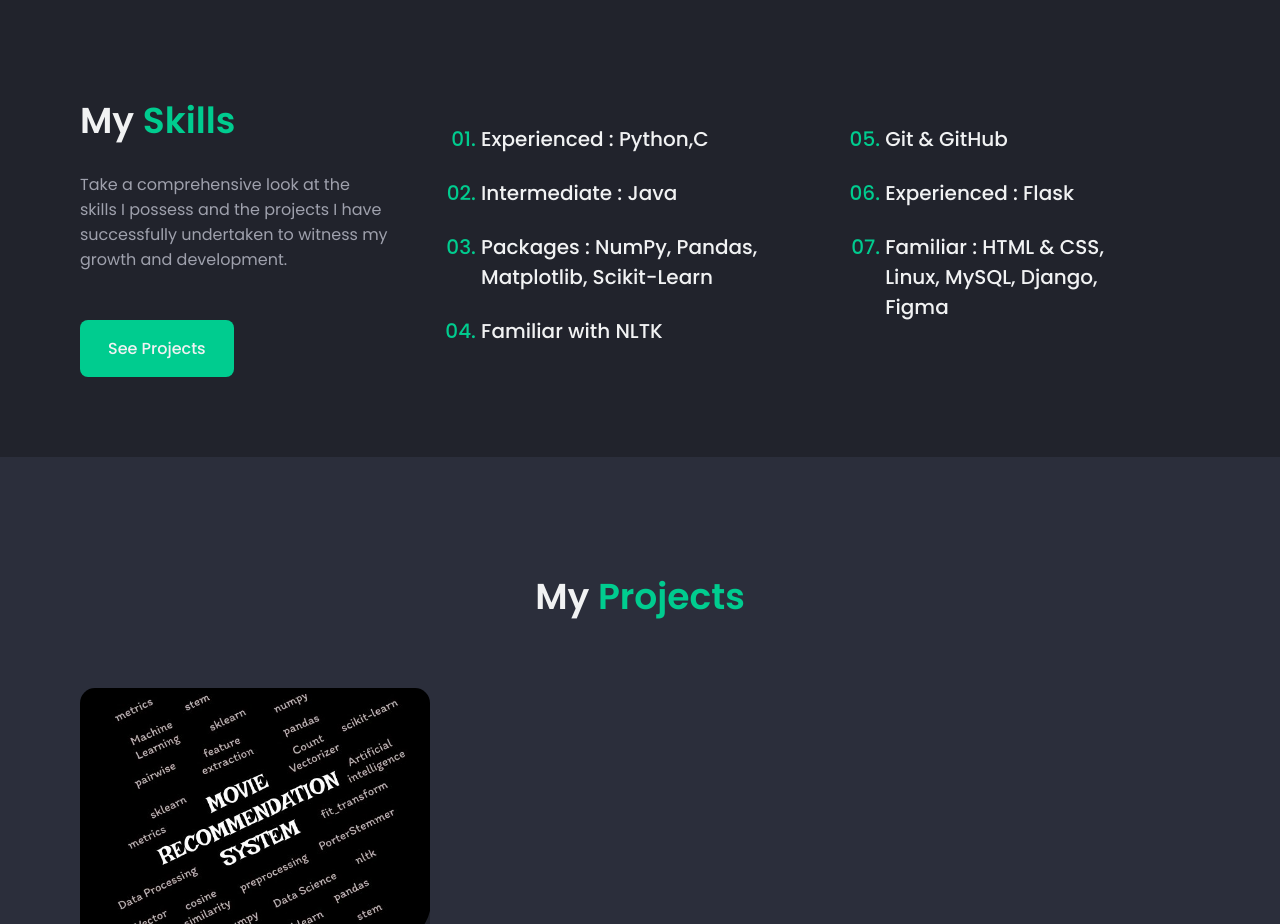
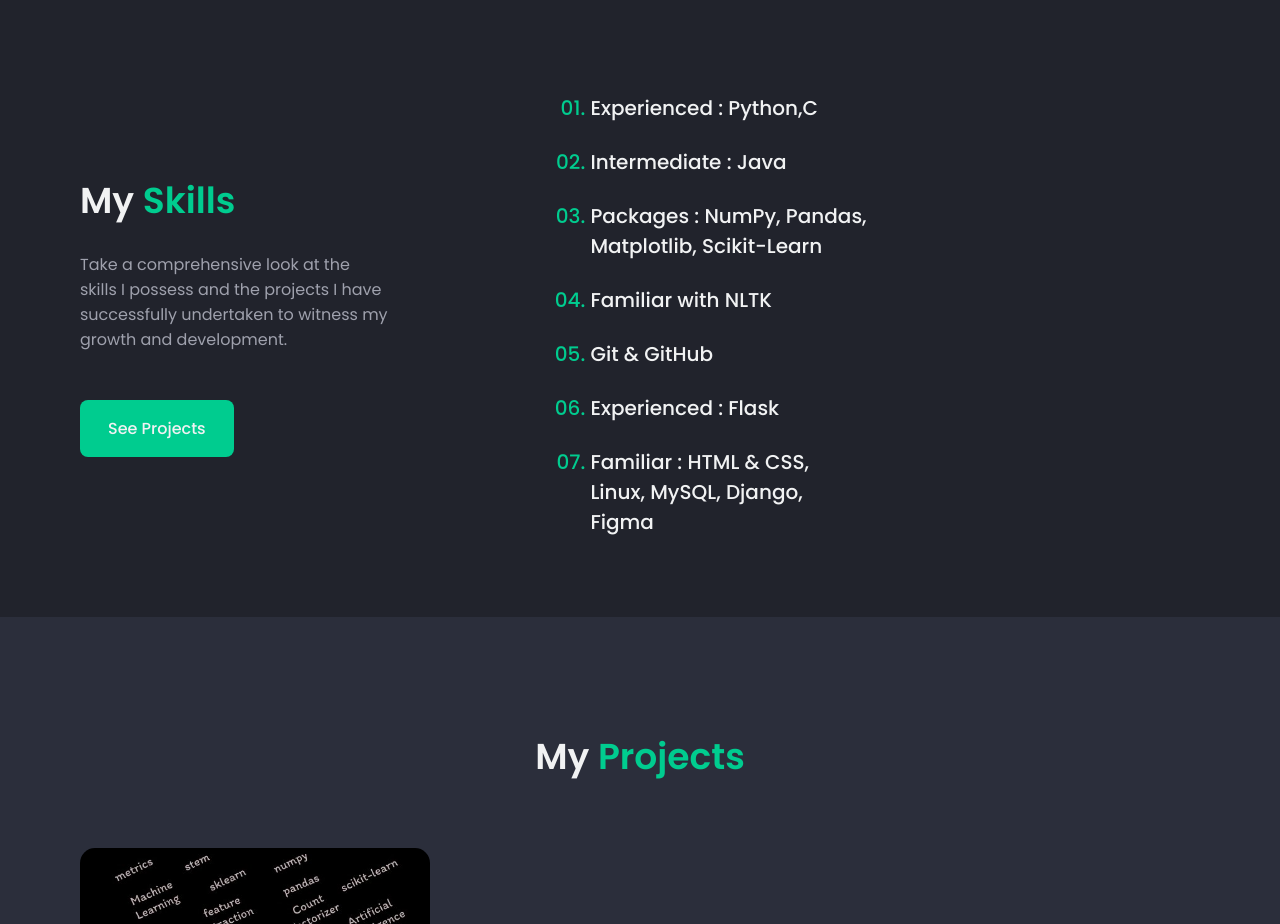
Before and after one commit to anandjohnbaby/Portfolio-Website, a plain HTML site: page index.html in a window 1280 px wide. Shown: the part 1600-2524 px from the top of the page. Drawn offline with nearby package versions, Linux system fonts and the light colour scheme.

Commit message:
version 1.1

```diff
--- a/index.html
+++ b/index.html
@@ -207,8 +207,7 @@
                 <li class="skills__item">Intermediate : Java</li>
                 <li class="skills__item">Packages : NumPy, Pandas,<br>Matplotlib, Scikit-Learn</li>
                 <li class="skills__item">Familiar with NLTK</li>
-            </ol>
-            <ol class="skills__group" start="5">
+
                 <li class="skills__item">Git & GitHub</li>
                 <li class="skills__item">Experienced : Flask</li>
                 <li class="skills__item">Familiar : HTML & CSS,<br>Linux, MySQL, Django,<br>Figma</li>
```
